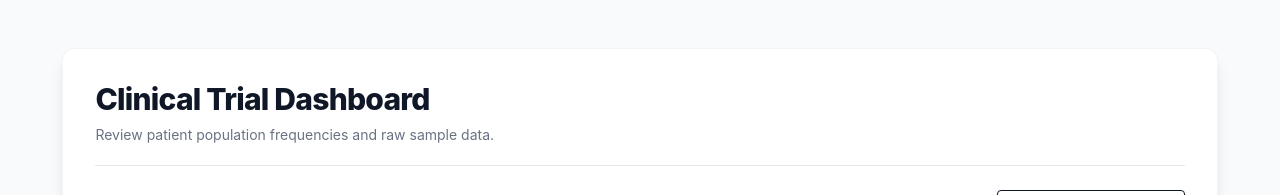
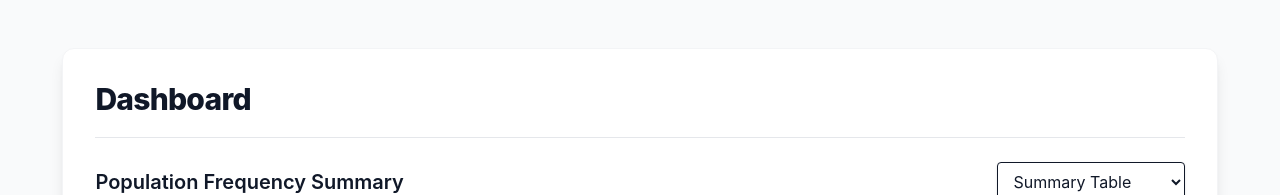
Before and after one commit to QWERTYKeybord/Teiko_Technical, a Next.js app: page / in a window 1280 px wide. Shown: the top 195 px of the page. Built offline with nearby package versions, Linux system fonts and the light colour scheme; no server answers; the database is empty.

Commit message:
fix: made generic

```diff
--- a/app/page.tsx
+++ b/app/page.tsx
@@ -11,11 +11,8 @@ export default function Home() {
       <div className="max-w-[95%] mx-auto bg-white rounded-xl shadow-lg border border-gray-100 p-8">
         <div className="border-b border-gray-200 pb-5 mb-6">
           <h1 className="text-3xl font-extrabold text-gray-900 tracking-tight">
-            Clinical Trial Dashboard
+            Dashboard
           </h1>
-          <p className="mt-2 text-sm text-gray-500">
-            Review patient population frequencies and raw sample data.
-          </p>
         </div>
 
         <Dashboard summaryData={summaryData} rawData={rawData} ttestData={ttestData} />
```
